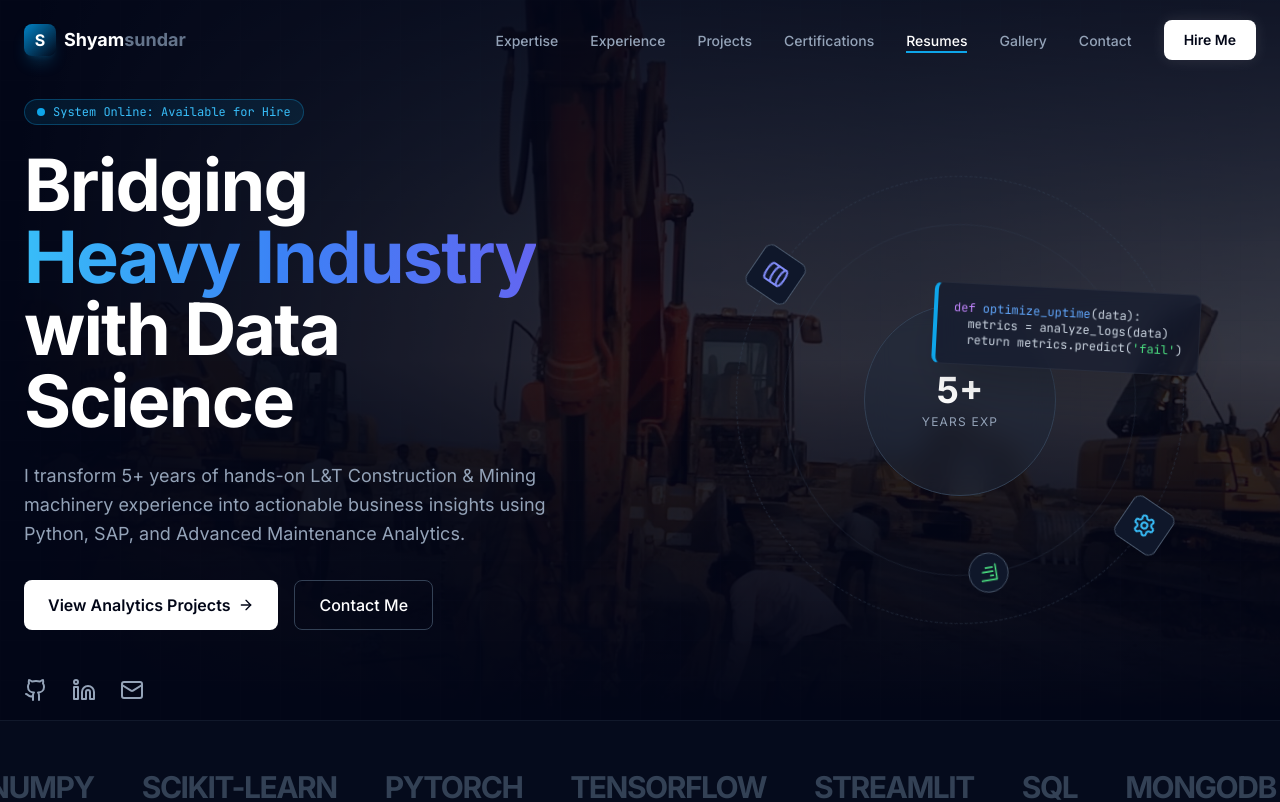
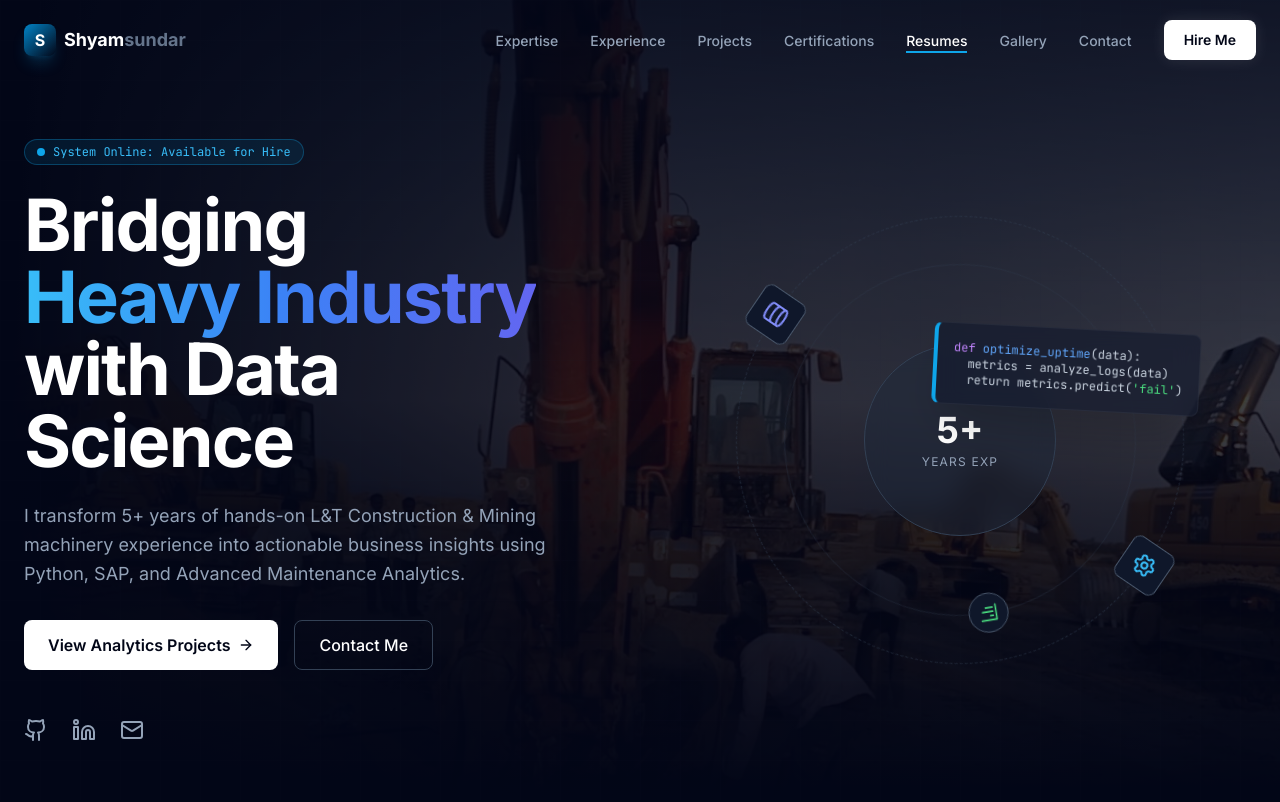
Before and after one commit to Shyams728/portfolio, a React (Vite) app: page / in a window 1280 px wide. Shown: the top 802 px of the page. Built offline with nearby package versions, Linux system fonts and the light colour scheme.

Commit message:
chore: Remove react-hook-form dependency.

```diff
--- a/components/Hero.tsx
+++ b/components/Hero.tsx
@@ -1,12 +1,10 @@
 import React from 'react';
 import { motion } from 'framer-motion';
 import { ArrowRight, Database, Settings, BarChart3, Download, Github, Linkedin, Mail } from 'lucide-react';
-import TechMarquee from './TechMarquee';
 
 const Hero: React.FC = () => {
   return (
-    <div className="relative">
-      <section className="relative min-h-[90vh] flex items-center justify-center pt-20 overflow-hidden bg-slate-950">
+    <section className="relative min-h-screen flex items-center justify-center pt-20 overflow-hidden bg-slate-950">
       {/* Panoramic Background with Parallax effect */}
       <motion.div
         initial={{ scale: 1.1, opacity: 0 }}
@@ -131,8 +129,6 @@ const Hero: React.FC = () => {
         </div>
       </div>
     </section>
-      <TechMarquee />
-    </div>
   );
 };
 
```
Lines whose indentation alone changed are shown as unchanged.
